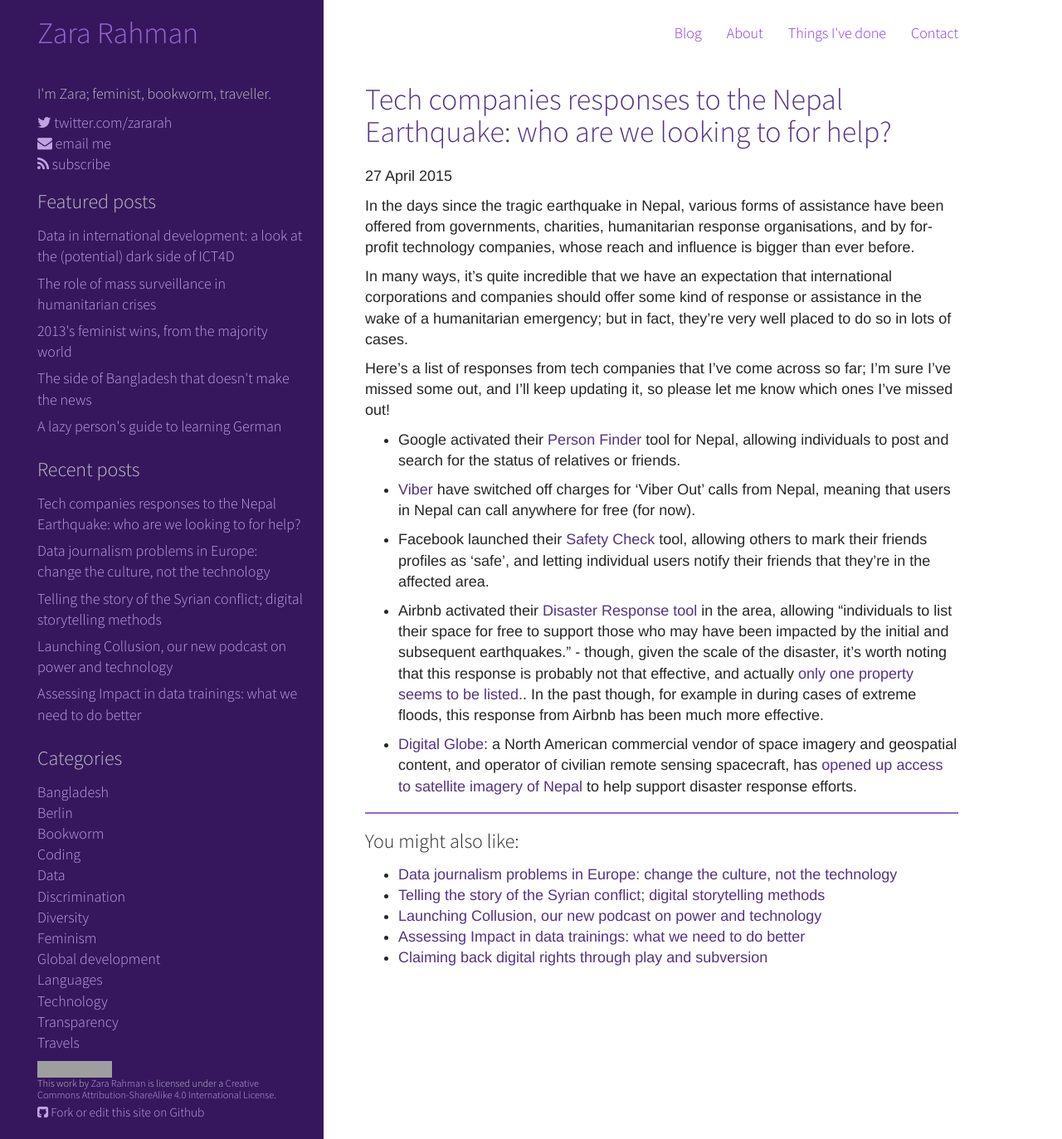
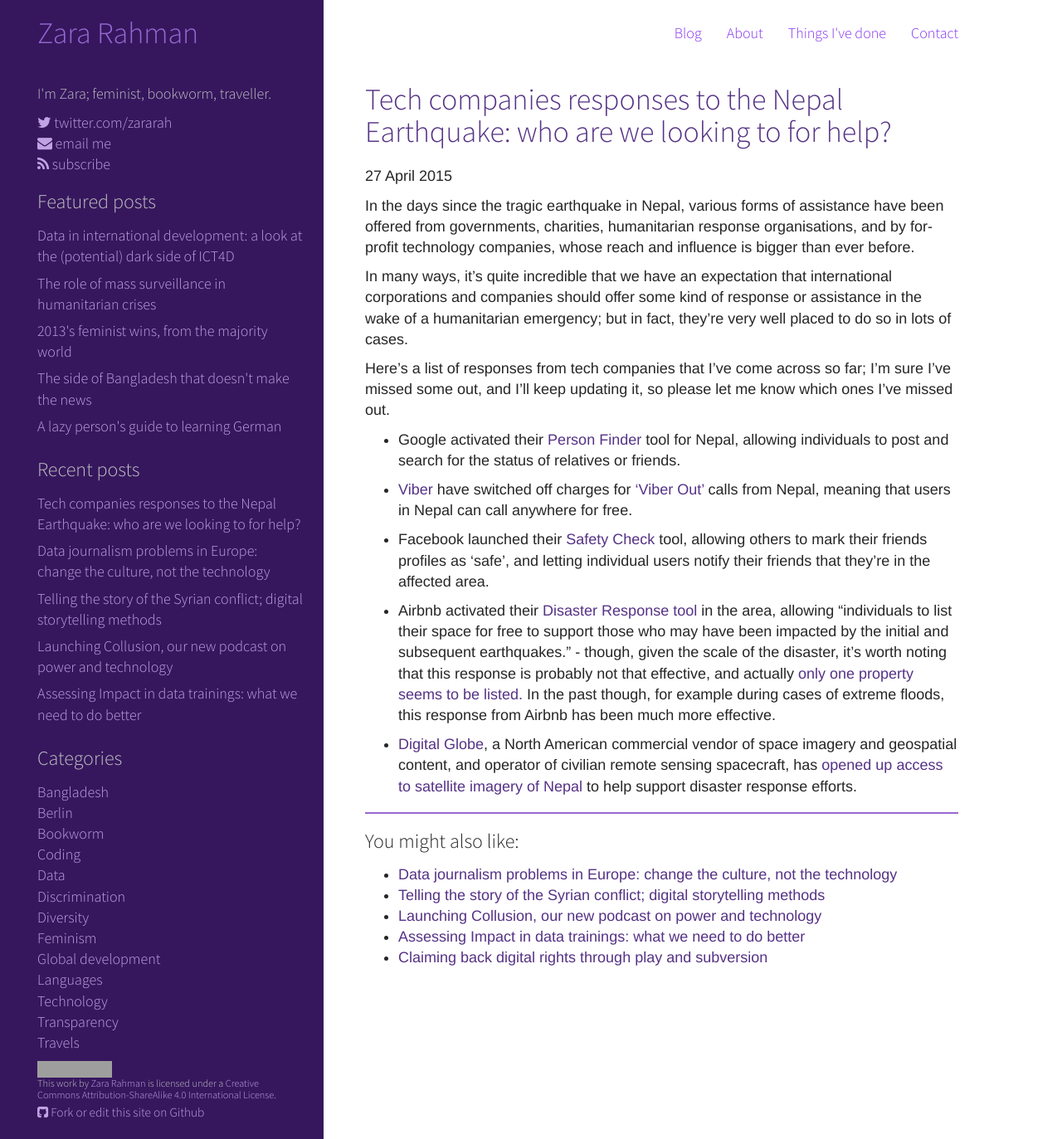
Before and after one commit to zararah/zararah.net, a Jekyll site: the page built from _posts/2015/2015-04-27-tech-companies-responses-to-nepal.md, in a window 1280 px wide. Shown: the whole page at 83% size. Built offline with Jekyll 4.4.1, drawn with Linux system fonts in a browser that asks for light colours; Markdown is read by kramdown in place of the engine named in the settings; grey boxes are pictures that could not be loaded.

Commit message:
Edits to nepal earthquake post

```diff
--- a/_posts/2015/2015-04-27-tech-companies-responses-to-nepal.md
+++ b/_posts/2015/2015-04-27-tech-companies-responses-to-nepal.md
@@ -13,14 +13,16 @@
 
 In many ways, it's quite incredible that we have an expectation that international corporations and companies should offer some kind of response or assistance in the wake of a humanitarian emergency; but in fact, they're very well placed to do so in lots of cases.
 
-Here's a list of responses from tech companies that I've come across so far; I'm sure I've missed some out, and I'll keep updating it, so please let me know which ones I've missed out!
+Here's a list of responses from tech companies that I've come across so far; I'm sure I've missed some out, and I'll keep updating it, so please let me know which ones I've missed out.
+
+<!--more-->
 
 * Google activated their [Person Finder](https://google.org/personfinder/2015-nepal-earthquake/) tool for Nepal, allowing individuals to post and search for the status of relatives or friends.
 
-* [Viber](https://www.viber.com/en/) have switched off charges for 'Viber Out' calls from Nepal, meaning that users in Nepal can call anywhere for free (for now).
+* [Viber](https://www.viber.com/en/) have switched off charges for ['Viber Out'](https://account.viber.com/what-is-viber-out/) calls from Nepal, meaning that users in Nepal can call anywhere for free.
 
 * Facebook launched their [Safety Check](https://www.facebook.com/safetycheck/nepalearthquake) tool, allowing others to mark their friends profiles as 'safe', and letting individual users notify their friends that they're in the affected area.
 
-* Airbnb activated their [Disaster Response tool](http://blog.airbnb.com/emergency-response-to-earthquake-in-nepal/?) in the area, allowing "individuals to list their space for free to support those who may have been impacted by the initial and subsequent earthquakes." - though, given the scale of the disaster, it's worth noting that this response is probably not that effective, and actually [only one property seems to be listed.](https://www.airbnb.com/disaster/nepal-earthquake). In the past though, for example in during cases of extreme floods, this response from Airbnb has been much more effective.
+* Airbnb activated their [Disaster Response tool](http://blog.airbnb.com/emergency-response-to-earthquake-in-nepal/?) in the area, allowing "individuals to list their space for free to support those who may have been impacted by the initial and subsequent earthquakes." - though, given the scale of the disaster, it's worth noting that this response is probably not that effective, and actually [only one property seems to be listed.](https://www.airbnb.com/disaster/nepal-earthquake) In the past though, for example during cases of extreme floods, this response from Airbnb has been much more effective.
 
-* [Digital Globe](https://www.digitalglobe.com/): a North American commercial vendor of space imagery and geospatial content, and operator of civilian remote sensing spacecraft, has [opened up access to satellite imagery of Nepal](http://www.digitalglobeblog.com/2015/04/26/digitalglobe-opens-access-to-satellite-data-to-support-disaster-response-efforts-in-nepal/) to help support disaster response efforts.
+* [Digital Globe](https://www.digitalglobe.com/), a North American commercial vendor of space imagery and geospatial content, and operator of civilian remote sensing spacecraft, has [opened up access to satellite imagery of Nepal](http://www.digitalglobeblog.com/2015/04/26/digitalglobe-opens-access-to-satellite-data-to-support-disaster-response-efforts-in-nepal/) to help support disaster response efforts.
```
